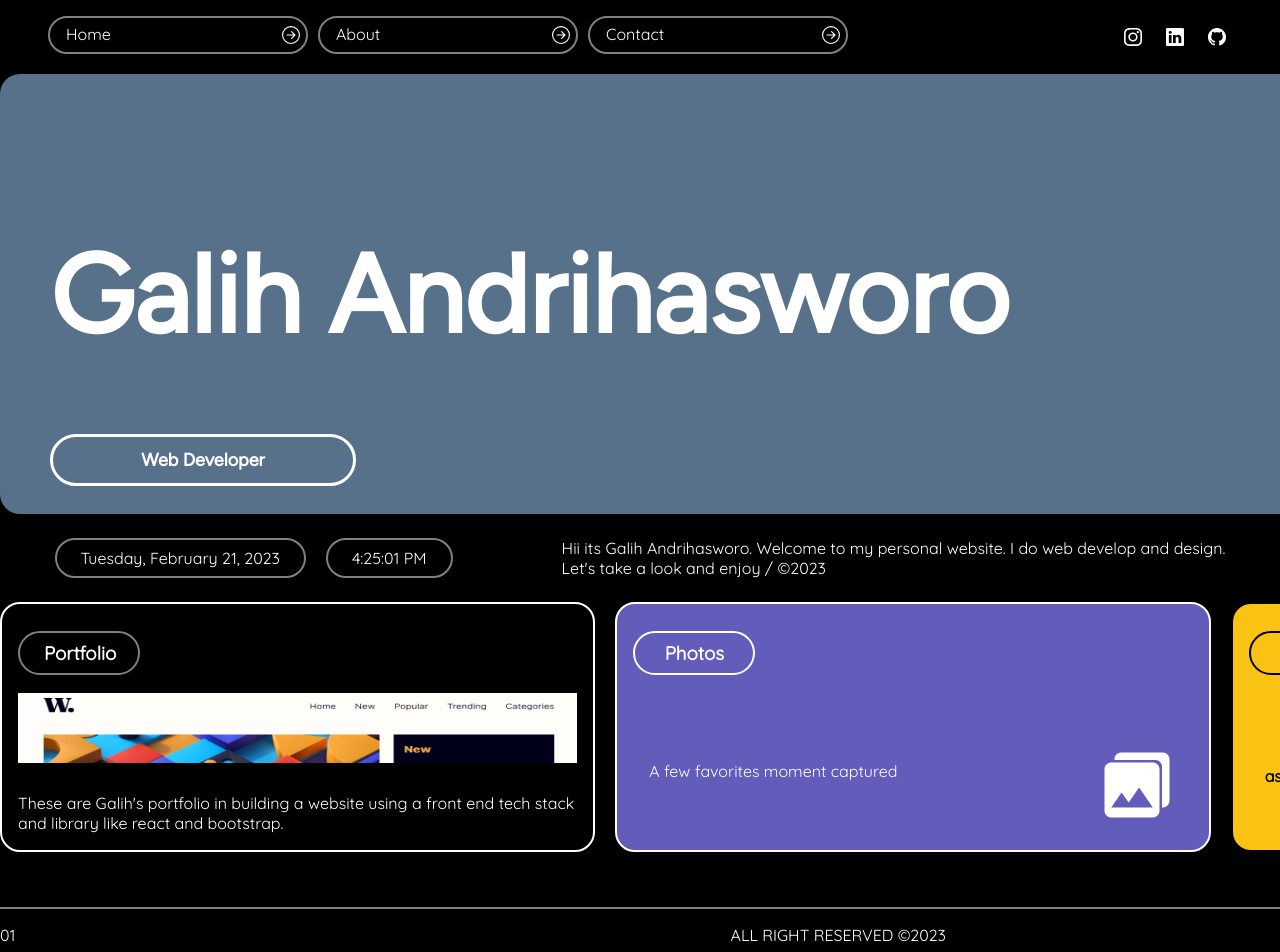
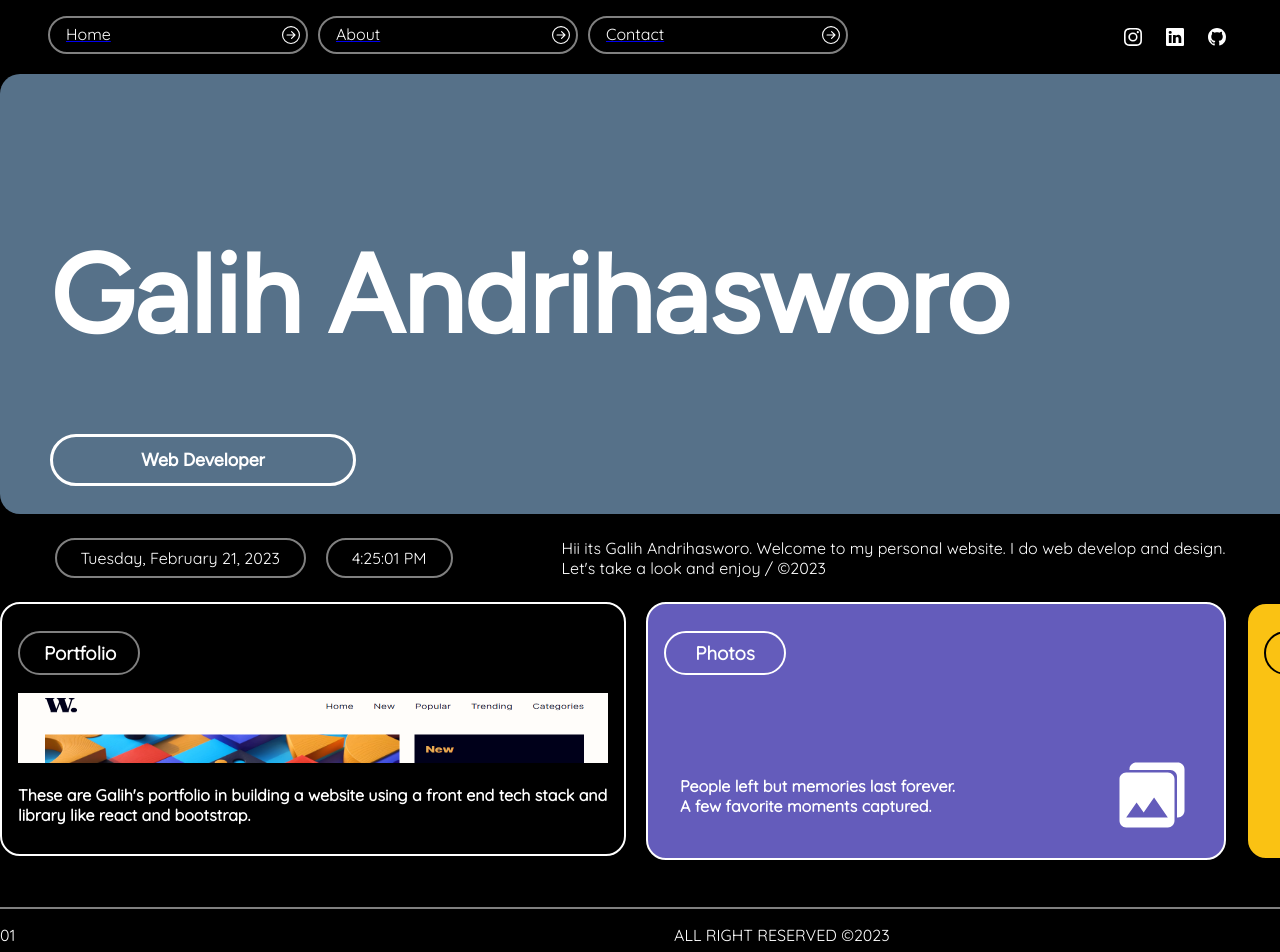
Before and after one commit to galihandrii/galihandrii, a React (Create React App) app: page / in a window 1280 px wide. Shown: the top 952 px of the page. Built offline with nearby package versions, Linux system fonts and the light colour scheme.

Commit message:
add contact,portfolio,about page

```diff
--- a/src/App.css
+++ b/src/App.css
@@ -1,5 +1,6 @@
 .App {
   text-align: center;
+
 }
 
 .App-logo {
--- a/src/App.js
+++ b/src/App.js
@@ -2,6 +2,9 @@
 import './App.css';
 import {Routes,Route} from "react-router-dom";
 import Main from './Pages/Mainpage';
+import Contact from './Pages/Contact';
+import About from './Pages/About';
+import Portfoliopage from './Pages/Portfoliopage';
 
 
 
@@ -9,6 +12,9 @@ function App() {
   return (
     <Routes>
       <Route path='/' element={<Main/>}/>
+      <Route path='/contact' element={<Contact/>}/>
+      <Route path='/about' element={<About/>}/>
+      <Route path='/portfolio' element={<Portfoliopage/>}/>
     </Routes>
   );
 }
--- a/src/Component/Footer.js
+++ b/src/Component/Footer.js
@@ -6,7 +6,7 @@ const Footer = () => {
         <footer>
             <div><p>01</p></div>
             <div><p>ALL RIGHT RESERVED ©2023</p></div>
-            <div><p> code by Galih himself</p></div>
+            <div><p> copyright ©2023 Galih Andrihasworo</p></div>
         </footer>
     )
 }
--- a/src/Component/Navbar.js
+++ b/src/Component/Navbar.js
@@ -1,25 +1,38 @@
 import './Navbar.css'
 import profile from "../Assets/eren.jpg"
 import { BsArrowRightCircle ,BsInstagram, BsLinkedin,BsGithub} from "react-icons/bs";
+import { useNavigate } from 'react-router';
+import { Link } from 'react-router-dom';
 
 
 const Navbar = () => {
+
+
+
+
     return (
         <nav className='header'>
             <div className='header-left'>
                 <ul>
+                    <Link to='/'>
                     <li>
                         <a>Home</a>
                         <a className='arrow-icon'><BsArrowRightCircle size={18}/></a>
                     </li>
+                     </Link>
+                    <Link to='/about'>
                     <li>
                         <a>About</a>
                         <a className='arrow-icon'><BsArrowRightCircle size={18}/></a>
                     </li>
+                    </Link>
+                    <Link to='/contact'>
                     <li>
                         <a>Contact</a>
                         <a className='arrow-icon'><BsArrowRightCircle size={18}/></a>
                     </li>
+                    </Link>
+
                 </ul>
             </div>
 
--- a/src/Component/Portfolio.css
+++ b/src/Component/Portfolio.css
@@ -37,7 +37,7 @@
 }
 .port-portfolio{
     padding: 8px 16px;
-    width: 600px;
+    width: 590px;
     border-radius: 20px;
     border: 2px solid white;
 }
@@ -47,8 +47,8 @@
     width: 600px;
     height: 250px;
     border-radius: 20px;
-    border: 2px solid grey;
-    box-shadow: 2px 2px 8px 2px grey;
+    border: 2px solid white;
+    box-shadow: 2px 2px 8px 2px white;
 }
 .port-portfolio h3{
     text-align: center;
@@ -71,6 +71,7 @@
     color: white;
     padding: 8px 16px;
     width: 600px;
+    height: 238px;
     border-radius: 20px;
     border: 2px solid white;
     background-color: #645CBB;
@@ -81,7 +82,7 @@
     width: 600px;
     height: 250px;
     border-radius: 20px;
-    border: 2px solid grey;
+    border: 2px solid white;
     box-shadow: 1px 1px 8px 1px white;
 }
 .port-photos h3{
@@ -94,7 +95,7 @@
 
 .port-photos-info{
     padding: 0px 16px;
-    margin-top: 70px;
+    margin-top: 80px;
     display: flex;
     justify-content: space-between;
 }
@@ -103,6 +104,7 @@
     background-color: #FAC213;
     padding: 8px 16px;
     width: 600px;
+    height: 238px;
     border-radius: 20px;
     border: 2px solid black;
 }
@@ -112,7 +114,7 @@
     width: 600px;
     height: 250px;
     border-radius: 20px;
-    border: 2px solid grey;
+    border: 2px solid white;
     box-shadow: 2px 2px 8px 2px white;
 }
 .port-blog h3{
@@ -124,7 +126,11 @@
 }
 .port-blog-info{
     padding: 0px 16px;
-    margin-top: 70px;
+    margin-top: 80px;
     display: flex;
     justify-content: space-between;
 }
+.link{
+    text-decoration: none;
+    color: white;
+}
--- a/src/Component/Portfolio.js
+++ b/src/Component/Portfolio.js
@@ -4,6 +4,7 @@ import moment from "moment/moment";
 import web from "../Assets/web-design.png"
 import {IoMdPhotos} from "react-icons/io";
 import {FaBloggerB} from "react-icons/fa";
+import { Link } from 'react-router-dom';
 
 
 const Portfolio = () => {
@@ -63,26 +64,29 @@ const Portfolio = () => {
                 </div>
             </div>
             <div className='port-bottom'>
-                <div className='port-portfolio'>
+              <Link className='link' to='/portfolio'>
+              <div className='port-portfolio'>
                     <div><h3>Portfolio</h3></div>
                     <div className='port-portfolio-img'><img src={web}/></div>
                     <div>
-                      <p>These are Galih's portfolio in building a website
+                      <h4>These are Galih's portfolio in building a website
                        using a front end tech stack and library like react and bootstrap.
-                      </p>
+                      </h4>
                     </div>
                 </div>
+              </Link>
+
                 <div className='port-photos'>
                   <div><h3>Photos</h3></div>
                   <div className='port-photos-info'>
-                    <div><p>A few favorites moment captured</p></div>
+                    <div><h4>People left but memories last forever.<br/>A few favorite moments captured.</h4></div>
                     <div><IoMdPhotos size={80}/></div>
                   </div>
                 </div>
                 <div className='port-blog'>
                   <div><h3>Blog</h3></div>
                   <div className='port-blog-info'>
-                    <div><h4>asasasasasas asasasa asasasas</h4></div>
+                    <div><h4>Share some perspective, thoughts,<br/> experiences and any kind of information</h4></div>
                     <div><FaBloggerB size={80}/></div>
                   </div>
                 </div>
--- /dev/null
+++ b/src/Pages/About.css
@@ -0,0 +1,3 @@
+.about h1{
+    color: aliceblue;
+}
--- /dev/null
+++ b/src/Pages/About.js
@@ -0,0 +1,16 @@
+import './About.css'
+import Navbar from '../Component/Navbar';
+import Footer from "../Component/Footer";
+
+
+const About = () => {
+    return(
+        <div className='about'>
+            <Navbar/>
+            <h1>About Page</h1>
+            <Footer/>
+        </div>
+    )
+}
+
+export default About;
--- /dev/null
+++ b/src/Pages/Contact.js
@@ -0,0 +1,17 @@
+import './Contact.css'
+import Navbar from '../Component/Navbar';
+import Footer from "../Component/Footer";
+
+
+const Contact = () => {
+    return(
+
+        <div className='about'>
+            <Navbar/>
+            <h1>Contact Page</h1>
+            <Footer/>
+        </div>
+    )
+}
+
+export default Contact;
--- /dev/null
+++ b/src/Pages/Portfoliopage.js
@@ -0,0 +1,15 @@
+import './Portfoliopage.css'
+import Navbar from "../Component/Navbar";
+import Footer from '../Component/Footer';
+
+const Portfoliopage = () => {
+    return (
+        <div className='about'>
+            <Navbar/>
+            <h1>Portfolio Page</h1>
+            <Footer/>
+        </div>
+    )
+}
+
+export default Portfoliopage;
```
Also changed, not shown: src/Pages/Contact.css (added), src/Pages/Portfoliopage.css (added).
